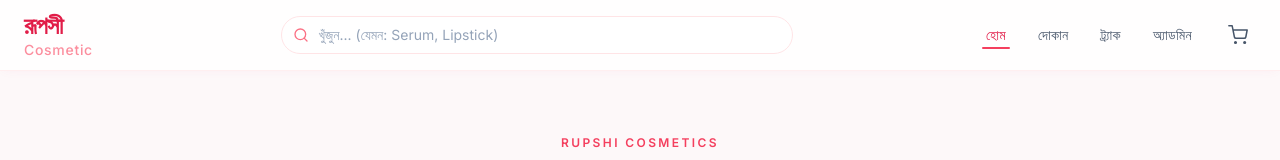
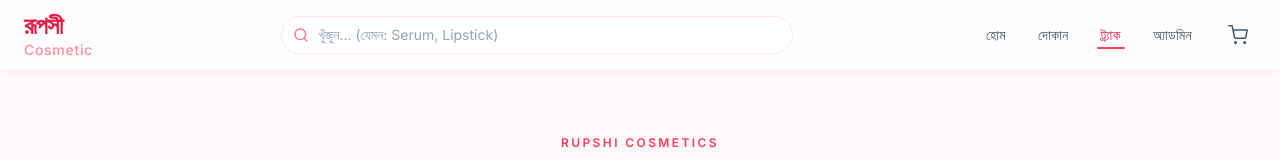
Before and after one commit to xfriseup-sketch/Rupshi-Cosmetic, a Next.js app: page /track-order in a window 1280 px wide. Shown: the top 160 px of the page. Built offline with nearby package versions, Linux system fonts and the light colour scheme.

Commit message:
Update Navbar.js

```diff
--- a/src/components/Navbar.js
+++ b/src/components/Navbar.js
@@ -2,20 +2,30 @@
 
 import { useState } from "react";
 import Link from "next/link";
+import { usePathname } from "next/navigation"; // 1. Import usePathname
 import { Search } from "lucide-react";
 import { useCart } from "@/context/CartContext";
 import SearchBar from "@/components/SearchBar";
 
 /**
  * Premium sticky navbar — glassmorphism + soft rose accents
+ * Fixed: Dynamic Active State based on current URL path
  */
-export default function Navbar({ active = "home" }) {
+export default function Navbar() {
+  const pathname = usePathname(); // 2. Get current path
   const { totalItems } = useCart();
   const [mobileSearch, setMobileSearch] = useState(false);
 
-  const linkClass = (key) =>
+  // 3. Helper function to check if a link is active
+  const isActive = (href) => {
+    if (href === "/") return pathname === "/";
+    return pathname.startsWith(href);
+  };
+
+  // 4. Updated linkClass logic using the new isActive helper
+  const linkClass = (href) =>
     `relative px-1 py-1 text-sm font-medium tracking-wide transition-all duration-300 ${
-      active === key
+      isActive(href)
         ? "text-rose-600 after:absolute after:bottom-0 after:left-0 after:h-0.5 after:w-full after:rounded-full after:bg-rose-500"
         : "text-slate-600 hover:text-rose-600"
     }`;
@@ -24,6 +34,8 @@ export default function Navbar({ active = "home" }) {
     <nav className="sticky top-0 z-50 border-b border-rose-100/60 bg-white/80 backdrop-blur-xl shadow-[0_1px_12px_-4px_rgba(219,39,119,0.08)]">
       <div className="mx-auto max-w-7xl px-4 py-2.5 sm:px-6">
         <div className="flex items-center justify-between gap-3">
+
+          {/* Logo Section */}
           <Link
             href="/"
             aria-label="রূপসী Cosmetic"
@@ -37,24 +49,47 @@ export default function Navbar({ active = "home" }) {
             </span>
           </Link>
 
+          {/* Desktop Search Bar */}
           <div className="hidden min-w-0 flex-1 md:block md:max-w-md lg:max-w-lg">
             <SearchBar />
           </div>
 
+          {/* Navigation Links & Actions */}
           <div className="flex items-center gap-3 sm:gap-6">
-            <Link href="/" className={`${linkClass("home")} hidden sm:inline`}>
+
+            {/* Home Link */}
+            <Link
+              href="/"
+              className={`${linkClass("/")} hidden sm:inline`}
+            >
               হোম
             </Link>
-            <Link href="/shop" className={linkClass("shop")}>
+
+            {/* Shop Link */}
+            <Link
+              href="/shop"
+              className={linkClass("/shop")}
+            >
               দোকান
             </Link>
-            <Link href="/track-order" className={`${linkClass("track")} hidden lg:inline`}>
+
+            {/* Track Order Link */}
+            <Link
+              href="/track-order"
+              className={`${linkClass("/track-order")} hidden lg:inline`}
+            >
               ট্র্যাক
             </Link>
-            <Link href="/admin" className={`${linkClass("admin")} hidden lg:inline`}>
+
+            {/* Admin Link */}
+            <Link
+              href="/admin"
+              className={`${linkClass("/admin")} hidden lg:inline`}
+            >
               অ্যাডমিন
             </Link>
 
+            {/* Mobile Search Toggle Button */}
             <button
               type="button"
               className="rounded-full p-2 text-slate-600 hover:bg-rose-50 hover:text-rose-600 md:hidden"
@@ -65,11 +100,12 @@ export default function Navbar({ active = "home" }) {
               <Search size={18} />
             </button>
 
+            {/* Cart Icon */}
             <Link
               href="/cart"
               aria-label="কার্ট"
               className={`relative rounded-full p-2 transition-all duration-300 hover:bg-rose-50 ${
-                active === "cart" ? "text-rose-600" : "text-slate-600 hover:text-rose-600"
+                isActive("/cart") ? "text-rose-600" : "text-slate-600 hover:text-rose-600"
               }`}
             >
               <svg
@@ -96,6 +132,7 @@ export default function Navbar({ active = "home" }) {
           </div>
         </div>
 
+        {/* Mobile Search Input (Collapsible) */}
         {mobileSearch && (
           <div className="mt-2 md:hidden">
             <SearchBar autoFocus />
```
